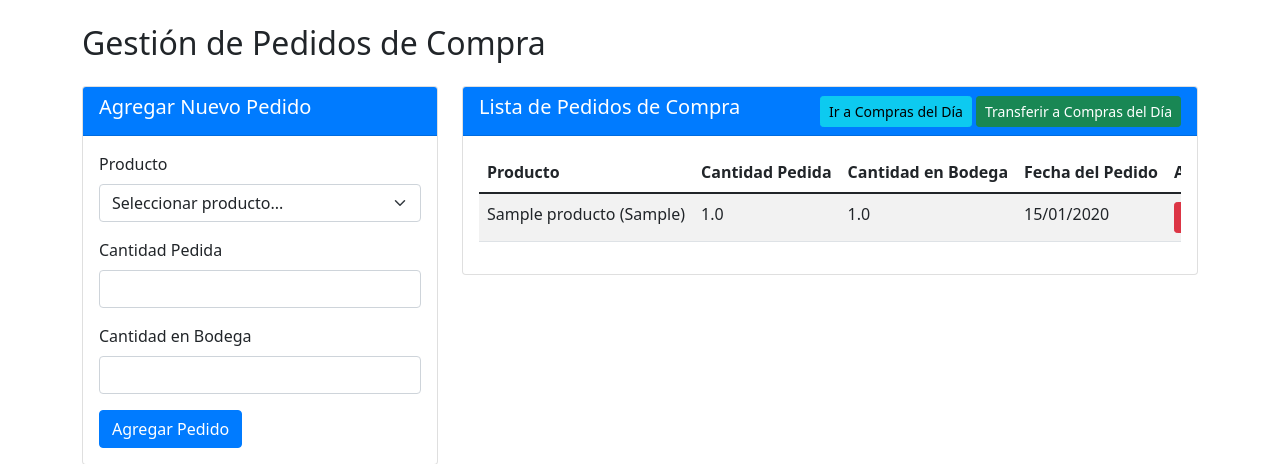
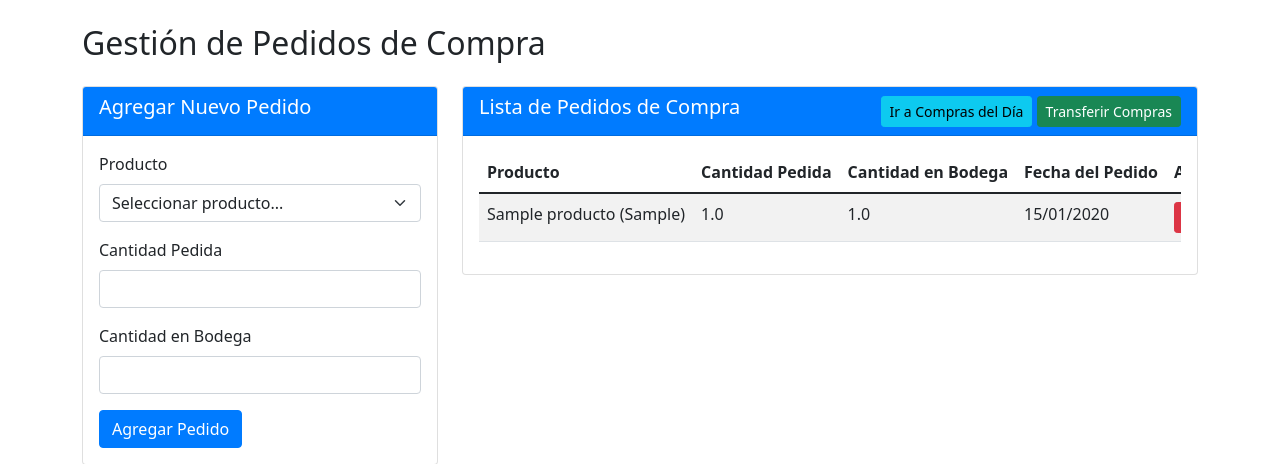
Before and after one commit to ecanar/AppMontebello, a Flask app: page /pedidos in a window 1280 px wide. Shown: the part 56-520 px from the top of the page. Run offline with Flask 3, Linux system fonts and the light colour scheme; tables that the repository leaves empty hold one stand-in row (values such as "Sample post"); some libraries are stand-ins or nearby versions.

Commit message:
Cambiar texto boton Transferir Compras del Dia a Transferir Compras

```diff
--- a/templates/pedidos.html
+++ b/templates/pedidos.html
@@ -45,7 +45,7 @@
                 <h5>Lista de Pedidos de Compra</h5>
                 <div>
                     <a href="{{ url_for('compras') }}" class="btn btn-sm btn-info">Ir a Compras del Día</a>
-                    <a href="{{ url_for('transferir_pedidos') }}" class="btn btn-sm btn-success" onclick="return confirm('¿Está seguro de transferir todos los pedidos a Compras del Día?')">Transferir a Compras del Día</a>
+                    <a href="{{ url_for('transferir_pedidos') }}" class="btn btn-sm btn-success" onclick="return confirm('¿Está seguro de transferir todos los pedidos a Compras del Día?')">Transferir Compras</a>
                 </div>
             </div>
             <div class="card-body">
```
